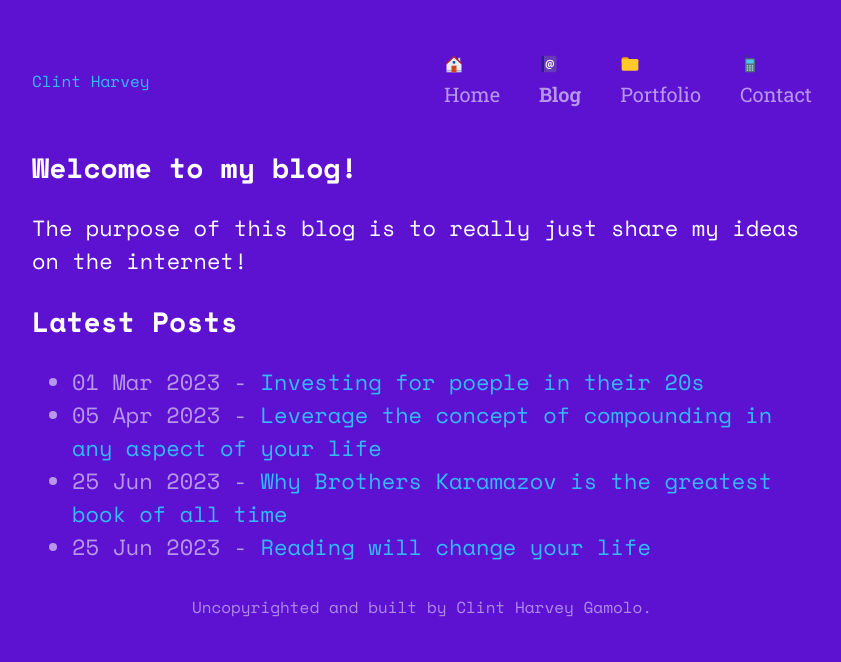
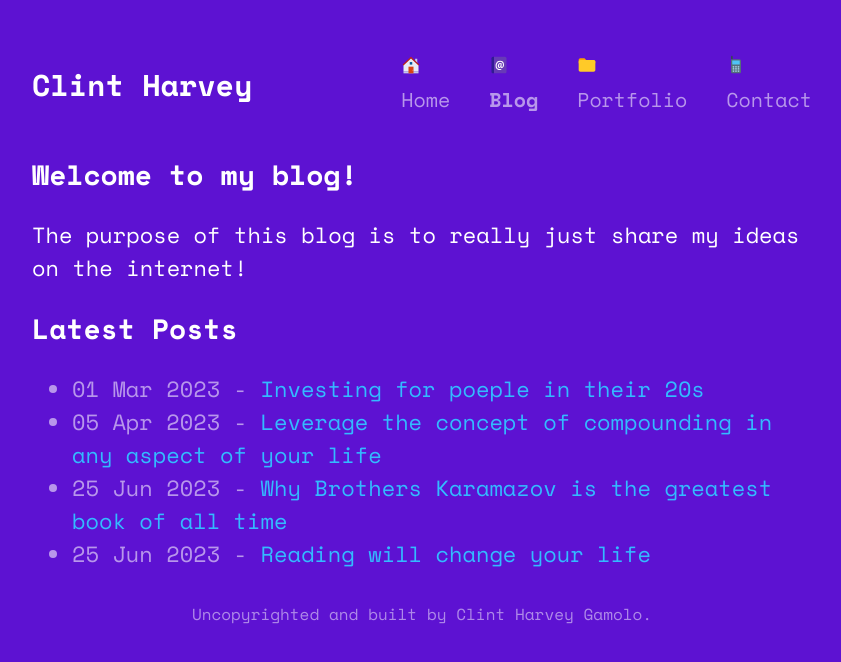
Before and after one commit to clintafk/personal-site, a React (Vite) app: page /blog in a window 1280 px wide. Shown: the top 662 px of the page, without its empty margins (218-1059 px from the left). Built offline with nearby package versions, Linux system fonts and the light colour scheme.

Commit message:
Style: Changed font to Space Mono on navbar links and fixed style issues

```diff
--- a/src/styles/Header.css
+++ b/src/styles/Header.css
@@ -1,4 +1,5 @@
 @import url('https://fonts.googleapis.com/css2?family=Roboto+Slab:wght@100..900&display=swap');
+@import url('https://fonts.googleapis.com/css2?family=Space+Mono:ital,wght@0,400;0,700;1,400;1,700&display=swap');
 
 .header {
     color: #FFFFFF;
@@ -14,8 +15,15 @@
     align-items: center;
 }
 
+.header-logo a {
+    font-size: 30px;
+    font-weight: 600;
+    margin: 0;
+    color: white;
+}
+
 .header-nav {
-    font-family: "Roboto Slab", serif;
+    font-family: "Space Mono", system-ui;
     display: flex;
 }
 
```
